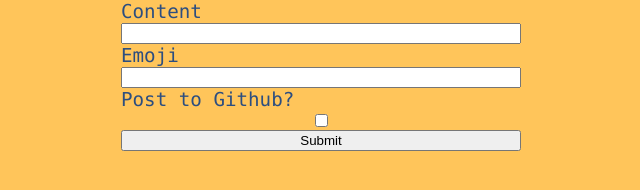
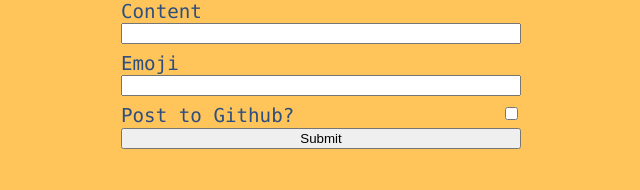
Before and after one commit to chringel21/christian.engel.is, an Eleventy site: page new.njk in a window 1280 px wide. Shown: the whole page, without its empty margins (319-959 px from the left). Built offline with nearby package versions, Linux system fonts and the light colour scheme; Eleventy itself is replaced by a stand-in of ours; files that its build step writes are made by us from their sources; no server answers.

Commit message:
Update form layout

```diff
--- a/_includes/main.css
+++ b/_includes/main.css
@@ -45,6 +45,15 @@ form {
   flex-direction: column;
 }
 
+form input {
+  margin-bottom: 0.5rem;
+}
+
+.form-group {
+  display: flex;
+  justify-content: space-between;
+}
+
 .status {
   color: var(--primary-color);
   font-weight: 700;
--- a/new.njk
+++ b/new.njk
@@ -15,9 +15,11 @@
       <label for="content">Content</label>
       <input type="text" id="content" name="content" />
       <label for="emoji">Emoji</label>
-      <input type="text" id="emoji" name="emoji" />
-      <label for="github">Post to Github?</label>
-      <input type="checkbox" id="github" name="github" />
+      <input type="text" id="emoji" name="emoji" maxlength="2" />
+      <div class="form-group">
+        <label for="github">Post to Github?</label>
+        <input type="checkbox" id="github" name="github" />
+      </div>
       <input type="submit" />
     </form>
   </body>
```
